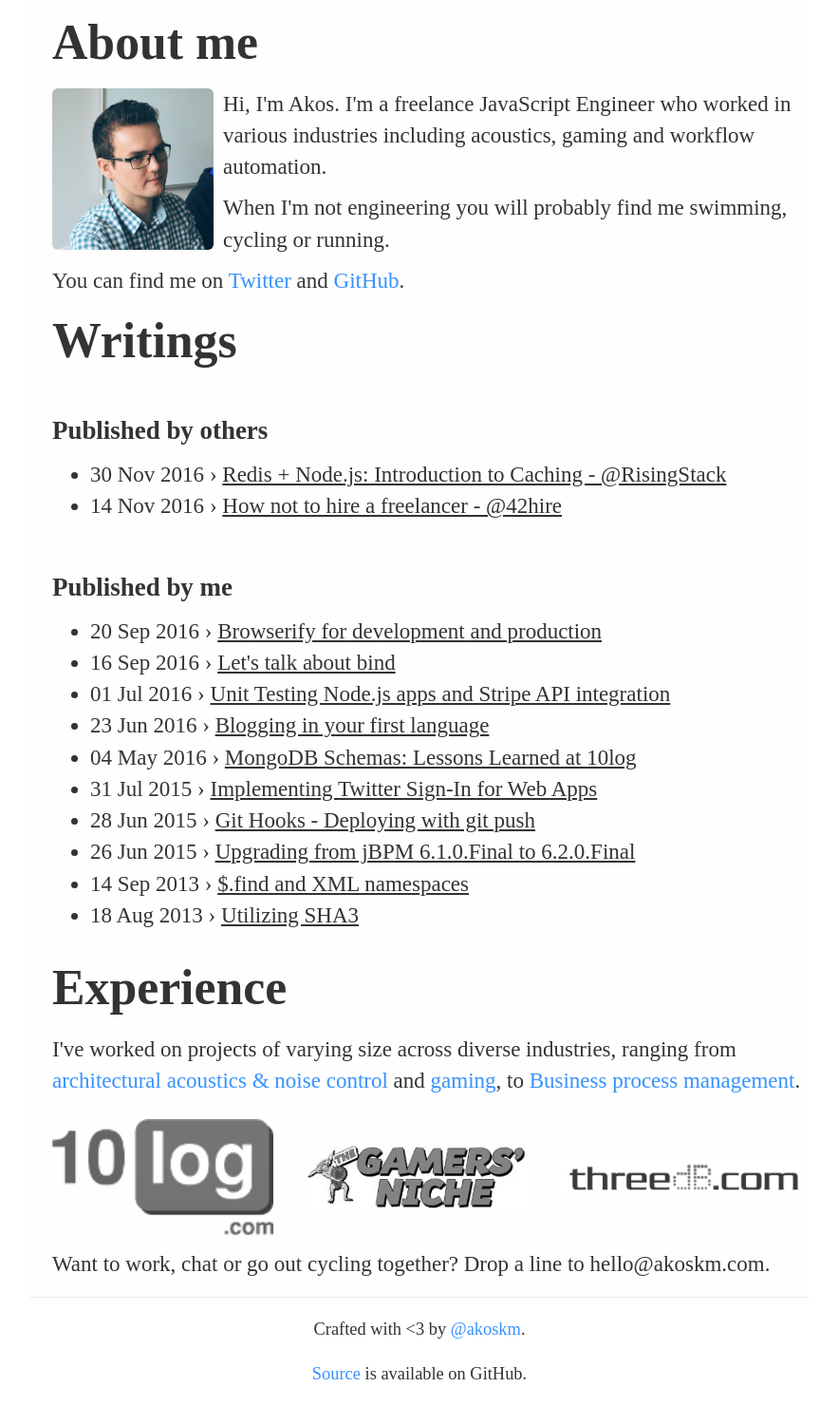
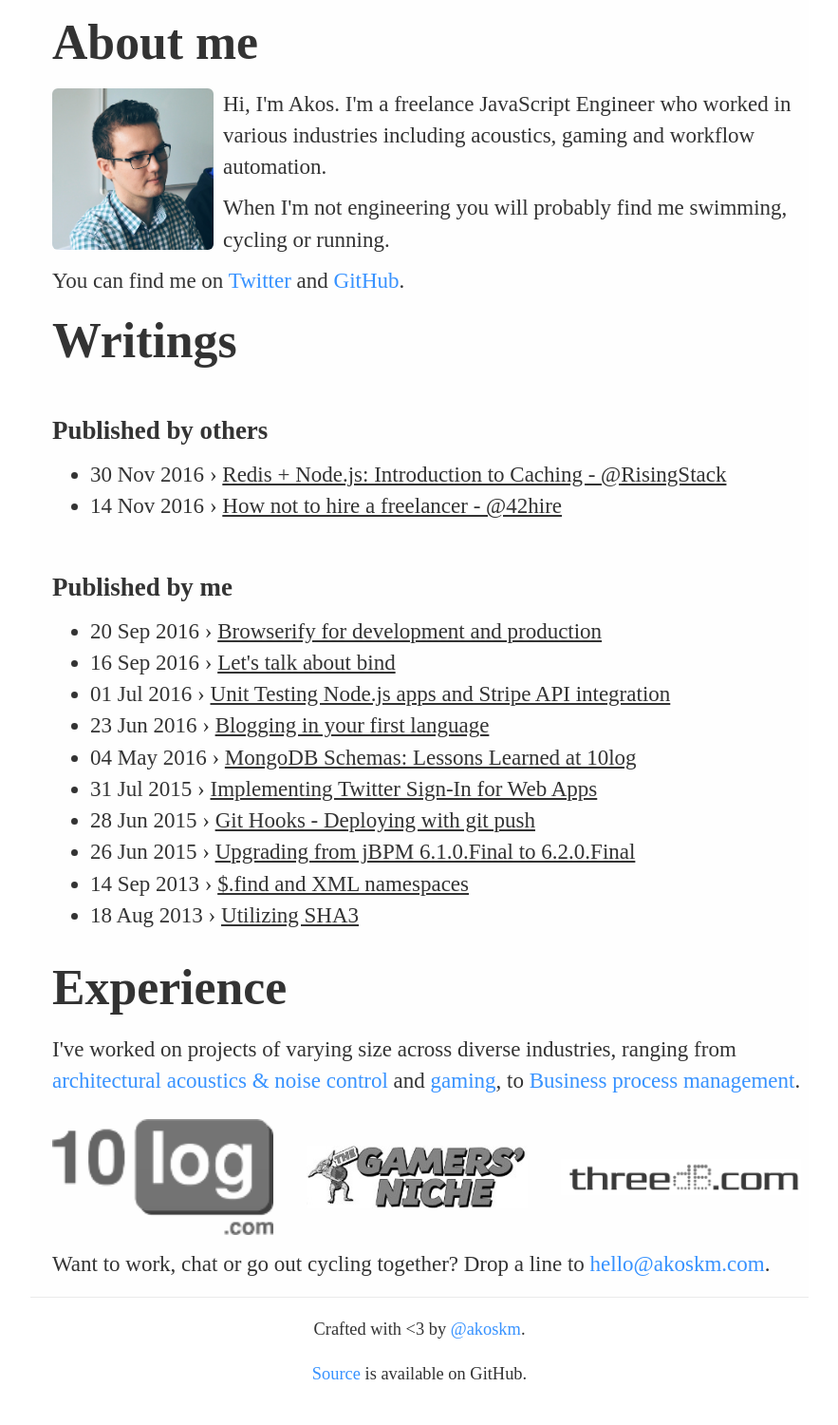
Before and after one commit to akoskm/akoskm.github.io, a Jekyll site: the page built from index.html, in a window 1280 px wide. Shown: the whole page at 95% size, without its empty margins (198-1081 px from the left). Built offline with Jekyll 4.4.1, drawn with Linux system fonts in a browser that asks for light colours; nearby versions of some CDN libraries; some web fonts are replaced; comment, search, counter and statistics services are not loaded; some of the changed lines change nothing that is shown.

Commit message:
add link to email

```diff
--- a/index.html
+++ b/index.html
@@ -118,7 +118,7 @@
 <section class="contact">
   <div class="grid">
     <div class="col-1">
-      <p>Want to work, chat or go out cycling together? Drop a line to hello@akoskm.com.</p>
+      <p>Want to work, chat or go out cycling together? Drop a line to <a href="mailto:hello@akoskm.com">hello@akoskm.com</a>.</p>
     </div>
   </div>
 </section>
```
